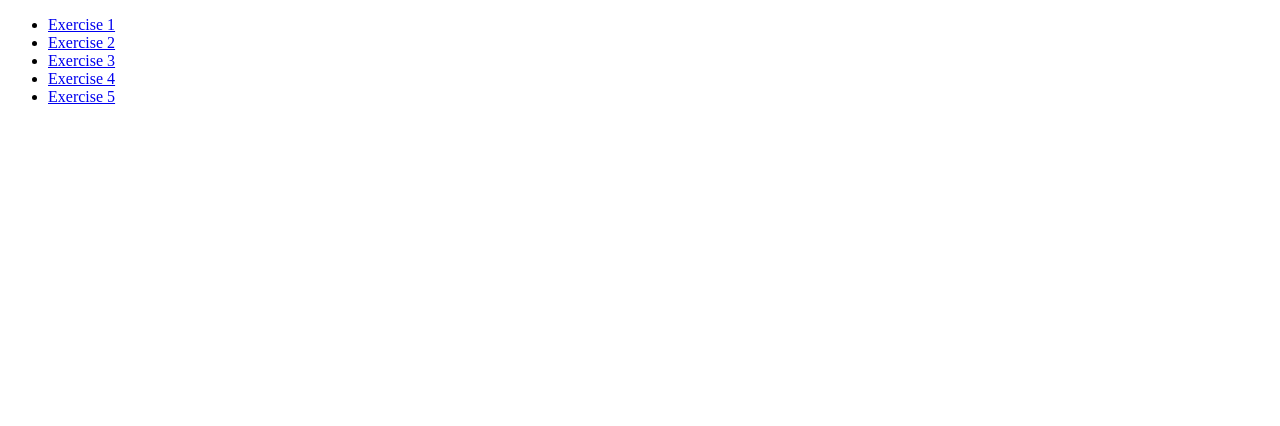
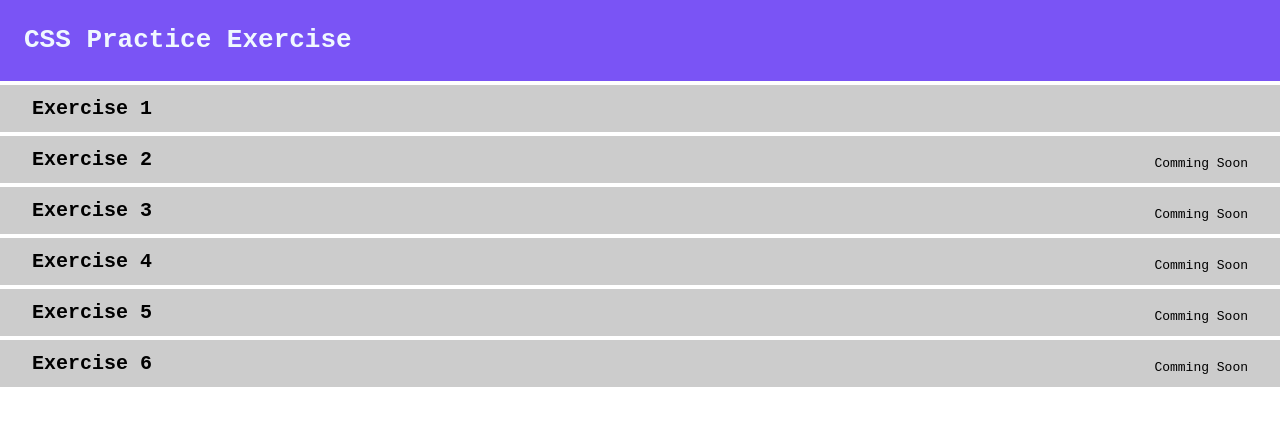
Before and after one commit to Puriice/css_tutor, a website: page public/index.html in a window 1280 px wide. Drawn offline with Linux system fonts and the light colour scheme.

Commit message:
Add: index.html

```diff
--- a/public/index.css
+++ b/public/index.css
@@ -0,0 +1,64 @@
+* {
+	font-family: monospace;
+}
+
+body {
+	margin: 0;
+}
+
+header {
+	padding: 8px 24px;
+	background: #7a54f5;
+	color: aliceblue;
+}
+
+ul {
+	padding: 0;
+	margin: 0;
+}
+
+li {
+	margin: 4px 0;
+	background: #ccc;
+
+	color: black;
+	cursor: pointer;
+
+	font-size: x-large;
+	font-weight: bold;
+
+	transition: all .3s ease-in-out;
+}
+
+li:hover {
+	font-size: x-large;
+}
+
+a {
+	display: block;
+	color: inherit;
+	text-decoration: none;
+	padding: 12px 32px;
+	background: #ccc;
+}
+
+a:hover {
+	padding: 24px 32px;
+	background: #999;
+}
+
+li:has(span),
+li:has(span) * {
+	cursor: not-allowed;
+}
+
+a:has(>span+span) {
+	display: flex;
+	justify-content: space-between;
+	align-items: end;
+}
+
+a span:last-of-type {
+	font-size: medium;
+	font-weight: normal;
+}
--- a/public/index.html
+++ b/public/index.html
@@ -9,12 +9,18 @@
 </head>
 
 <body>
+	<header>
+		<h1>
+			CSS Practice Exercise
+		</h1>
+	</header>
 	<ul>
 		<li><a href="/exercise/1">Exercise 1</a></li>
-		<li><a href="/exercise/2">Exercise 2</a></li>
-		<li><a href="/exercise/3">Exercise 3</a></li>
-		<li><a href="/exercise/4">Exercise 4</a></li>
-		<li><a href="/exercise/5">Exercise 5</a></li>
+		<li><a href="/exercise/2"><span>Exercise 2</span><span>Comming Soon</span></a></li>
+		<li><a href="/exercise/3"><span>Exercise 3</span><span>Comming Soon</span></a></li>
+		<li><a href="/exercise/4"><span>Exercise 4</span><span>Comming Soon</span></a></li>
+		<li><a href="/exercise/5"><span>Exercise 5</span><span>Comming Soon</span></a></li>
+		<li><a href="/exercise/6"><span>Exercise 6</span><span>Comming Soon</span></a></li>
 	</ul>
 </body>
 
```
